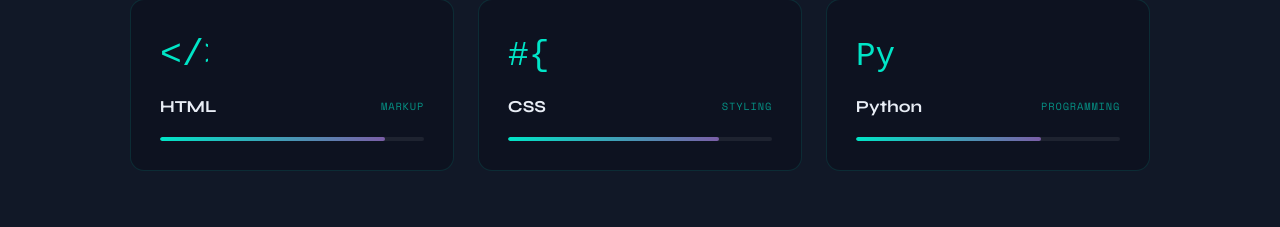
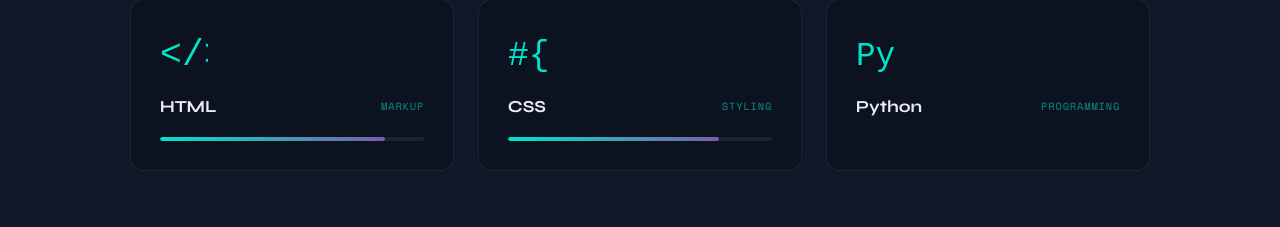
Before and after one commit to praveenkumar-source/praveen-portofolio, a website: page index.html in a window 1280 px wide. Shown: the part 1867-2094 px from the top of the page. Drawn offline with nearby package versions, Linux system fonts and the light colour scheme.

```diff
--- a/index.html
+++ b/index.html
@@ -183,8 +183,6 @@
             <span class="skill-name">Python</span>
             <span class="skill-tag">Programming</span>
           </div>
-          <div class="skill-bar-wrap"><div class="skill-bar" style="--w:70%"></div></div>
-        </div>
 
 
 
```
